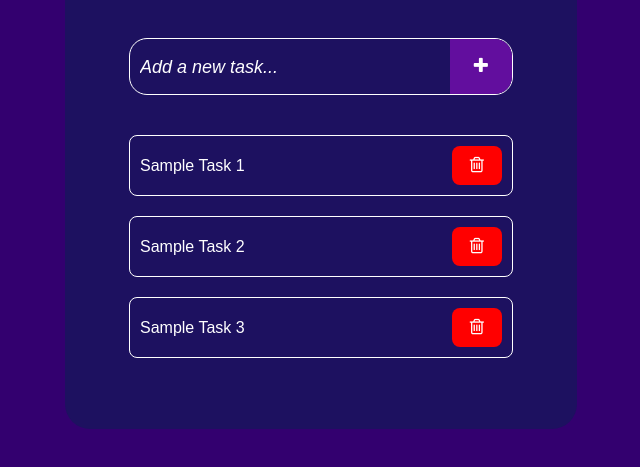
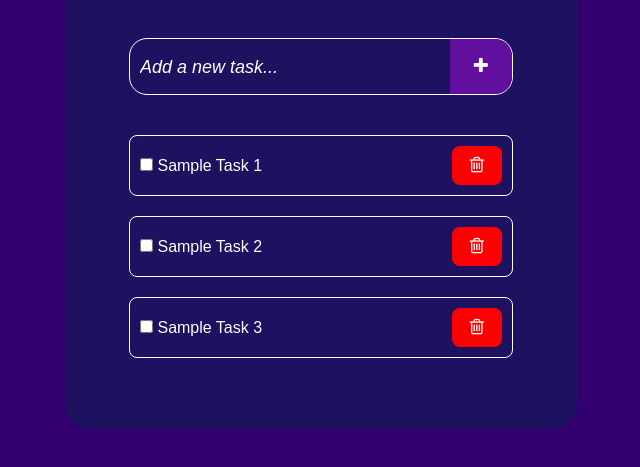
Before and after one commit to veradanicode/To-Do-List, a plain HTML site: page client/index.html in a window 1280 px wide. Shown: the part 283-750 px from the top of the page, without its empty margins (319-959 px from the left). Drawn offline with Linux system fonts and the light colour scheme.

Commit message:
fix:adjust structure of to do list

```diff
--- a/client/index.html
+++ b/client/index.html
@@ -28,15 +28,24 @@
           </div>
             <ul class="task-list" id="tasklist">
                 <li >
+                    <div>
+                    <input class="checkbox" type="checkbox">
                     <span >Sample Task 1</span>
+                    </div>
                     <a href="#" class="deleteBtn"><i class="fa fa-trash-o" style="font-size:18px;color:white"></i></a>
                 </li>
                 <li>
+                    <div>
+                    <input class="checkbox" type="checkbox">
                     <span>Sample Task 2</span>
+                    </div>
                     <a href="#" class="deleteBtn"><i class="fa fa-trash-o" style="font-size:18px;color:white"></i></a>
                 </li>
                   <li>
+                    <div class="task-left">
+                    <input class="checkbox" type="checkbox">
                     <span>Sample Task 3</span>
+                    </div>
                     <a href="#" class="deleteBtn"><i class="fa fa-trash-o" style="font-size:18px;color:white"></i></a>
                 </li>
             </ul>
```
